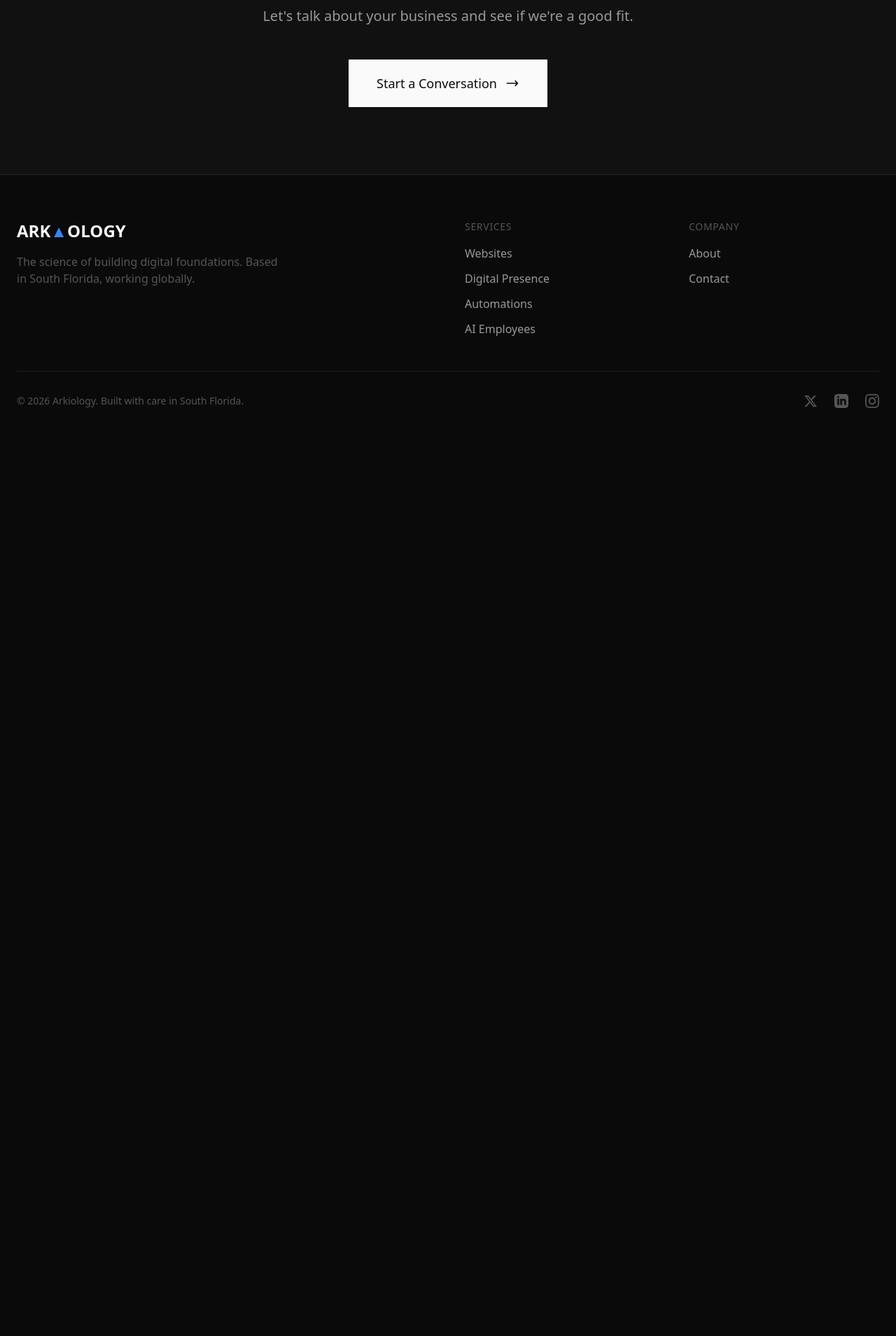
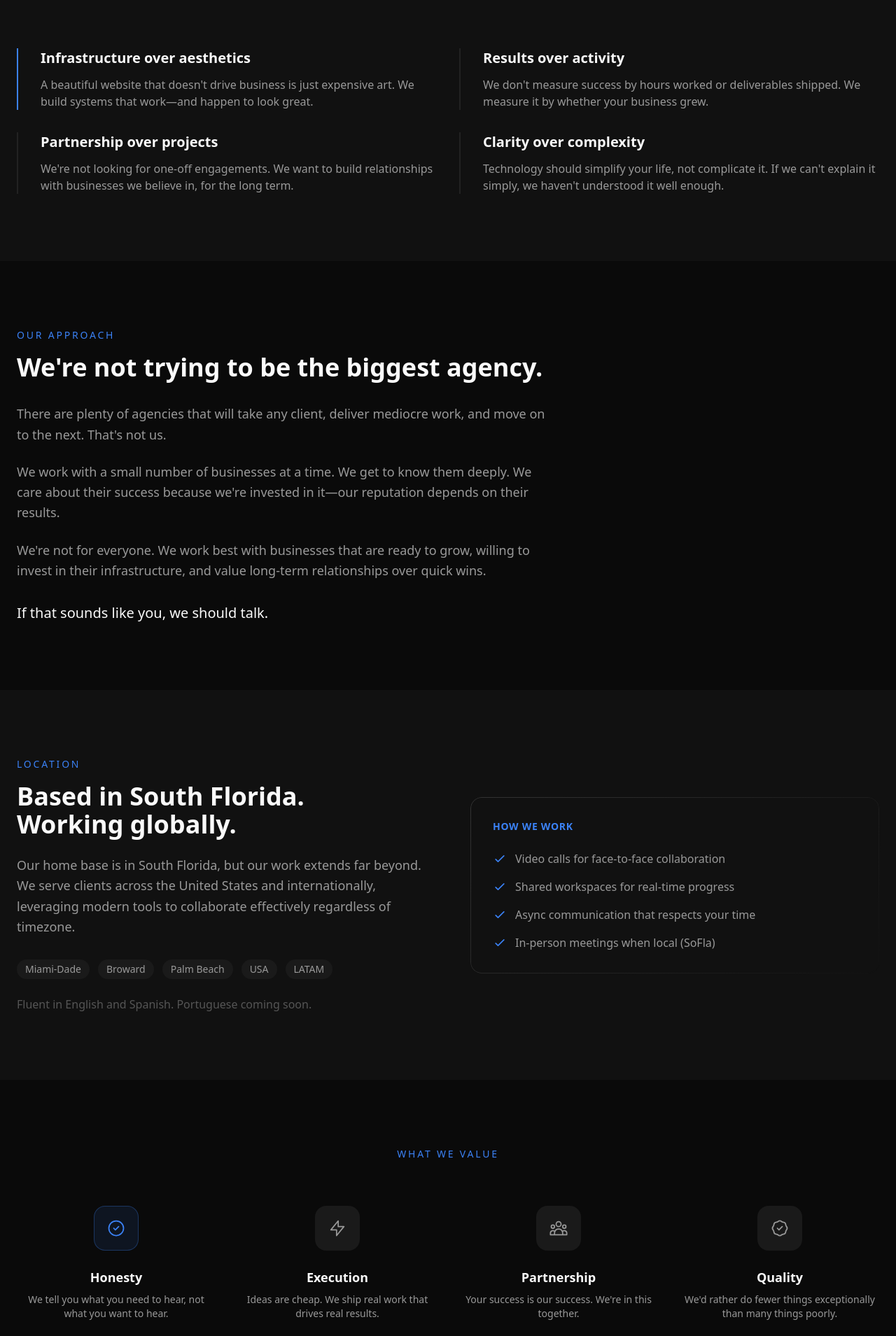
Before and after one commit to ArkiologykrA/arkiology-website, a Next.js app: page /about in a window 1280 px wide. Shown: the part 1271-3180 px from the top of the page at 70% size. Before the commit the page ends 1918 px from the top, so only its background shows below. Built offline with nearby package versions, Linux system fonts and the light colour scheme.

Commit message:
Expand: Full About page with all sections

```diff
--- a/app/about/page.tsx
+++ b/app/about/page.tsx
@@ -55,6 +55,124 @@ export default function AboutPage() {
         </div>
       </section>
 
+      {/* Philosophy */}
+      <section className="py-24 px-6 bg-ark-dark">
+        <div className="max-w-7xl mx-auto">
+          <p className="text-ark-accent text-sm uppercase tracking-[0.2em] mb-4">Philosophy</p>
+          <h2 className="text-3xl md:text-4xl font-bold mb-16">What we believe.</h2>
+          <div className="grid md:grid-cols-2 gap-8">
+            <div className="border-l-2 border-ark-accent pl-8">
+              <h3 className="text-xl font-semibold mb-3">Infrastructure over aesthetics</h3>
+              <p className="text-ark-light">A beautiful website that doesn&apos;t drive business is just expensive art. We build systems that work—and happen to look great.</p>
+            </div>
+            <div className="border-l-2 border-ark-border pl-8">
+              <h3 className="text-xl font-semibold mb-3">Results over activity</h3>
+              <p className="text-ark-light">We don&apos;t measure success by hours worked or deliverables shipped. We measure it by whether your business grew.</p>
+            </div>
+            <div className="border-l-2 border-ark-border pl-8">
+              <h3 className="text-xl font-semibold mb-3">Partnership over projects</h3>
+              <p className="text-ark-light">We&apos;re not looking for one-off engagements. We want to build relationships with businesses we believe in, for the long term.</p>
+            </div>
+            <div className="border-l-2 border-ark-border pl-8">
+              <h3 className="text-xl font-semibold mb-3">Clarity over complexity</h3>
+              <p className="text-ark-light">Technology should simplify your life, not complicate it. If we can&apos;t explain it simply, we haven&apos;t understood it well enough.</p>
+            </div>
+          </div>
+        </div>
+      </section>
+
+      {/* Approach */}
+      <section className="py-24 px-6">
+        <div className="max-w-7xl mx-auto">
+          <div className="max-w-3xl">
+            <p className="text-ark-accent text-sm uppercase tracking-[0.2em] mb-4">Our Approach</p>
+            <h2 className="text-3xl md:text-4xl font-bold mb-8">
+              We&apos;re not trying to be the biggest agency.
+            </h2>
+            <div className="text-lg text-ark-light space-y-6 leading-relaxed">
+              <p>
+                There are plenty of agencies that will take any client, deliver mediocre work, and move on to the next. That&apos;s not us.
+              </p>
+              <p>
+                We work with a small number of businesses at a time. We get to know them deeply. We care about their success because we&apos;re invested in it—our reputation depends on their results.
+              </p>
+              <p>
+                We&apos;re not for everyone. We work best with businesses that are ready to grow, willing to invest in their infrastructure, and value long-term relationships over quick wins.
+              </p>
+              <p className="text-ark-white font-medium text-xl mt-8">
+                If that sounds like you, we should talk.
+              </p>
+            </div>
+          </div>
+        </div>
+      </section>
+
+      {/* Location */}
+      <section className="py-24 px-6 bg-ark-dark">
+        <div className="max-w-7xl mx-auto">
+          <div className="grid lg:grid-cols-2 gap-16 items-center">
+            <div>
+              <p className="text-ark-accent text-sm uppercase tracking-[0.2em] mb-4">Location</p>
+              <h2 className="text-3xl md:text-4xl font-bold mb-6">
+                Based in South Florida.<br />
+                Working globally.
+              </h2>
+              <p className="text-lg text-ark-light leading-relaxed mb-8">
+                Our home base is in South Florida, but our work extends far beyond. We serve clients across the United States and internationally, leveraging modern tools to collaborate effectively regardless of timezone.
+              </p>
+              <div className="flex flex-wrap gap-3 mb-6">
+                <span className="px-3 py-1 bg-ark-gray rounded-full text-sm text-ark-light">Miami-Dade</span>
+                <span className="px-3 py-1 bg-ark-gray rounded-full text-sm text-ark-light">Broward</span>
+                <span className="px-3 py-1 bg-ark-gray rounded-full text-sm text-ark-light">Palm Beach</span>
+                <span className="px-3 py-1 bg-ark-gray rounded-full text-sm text-ark-light">USA</span>
+                <span className="px-3 py-1 bg-ark-gray rounded-full text-sm text-ark-light">LATAM</span>
+              </div>
+              <p className="text-ark-muted">
+                Fluent in English and Spanish. Portuguese coming soon.
+              </p>
+            </div>
+            <div className="gradient-border rounded-2xl p-8">
+              <p className="text-ark-accent font-semibold mb-6 uppercase text-sm tracking-wider">How We Work</p>
+              <ul className="space-y-4 text-ark-light">
+                {['Video calls for face-to-face collaboration', 'Shared workspaces for real-time progress', 'Async communication that respects your time', 'In-person meetings when local (SoFla)'].map((item) => (
+                  <li key={item} className="flex items-start gap-3">
+                    <svg className="w-5 h-5 text-ark-accent mt-0.5 flex-shrink-0" fill="none" stroke="currentColor" viewBox="0 0 24 24">
+                      <path strokeLinecap="round" strokeLinejoin="round" strokeWidth="2" d="M5 13l4 4L19 7" />
+                    </svg>
+                    <span>{item}</span>
+                  </li>
+                ))}
+              </ul>
+            </div>
+          </div>
+        </div>
+      </section>
+
+      {/* Values */}
+      <section className="py-24 px-6">
+        <div className="max-w-7xl mx-auto">
+          <p className="text-ark-accent text-sm uppercase tracking-[0.2em] mb-4 text-center">What We Value</p>
+          <div className="grid md:grid-cols-4 gap-8 mt-16">
+            {[
+              { icon: 'M9 12l2 2 4-4m6 2a9 9 0 11-18 0 9 9 0 0118 0z', title: 'Honesty', desc: 'We tell you what you need to hear, not what you want to hear.', featured: true },
+              { icon: 'M13 10V3L4 14h7v7l9-11h-7z', title: 'Execution', desc: 'Ideas are cheap. We ship real work that drives real results.' },
+              { icon: 'M17 20h5v-2a3 3 0 00-5.356-1.857M17 20H7m10 0v-2c0-.656-.126-1.283-.356-1.857M7 20H2v-2a3 3 0 015.356-1.857M7 20v-2c0-.656.126-1.283.356-1.857m0 0a5.002 5.002 0 019.288 0M15 7a3 3 0 11-6 0 3 3 0 016 0zm6 3a2 2 0 11-4 0 2 2 0 014 0zM7 10a2 2 0 11-4 0 2 2 0 014 0z', title: 'Partnership', desc: 'Your success is our success. We\'re in this together.' },
+              { icon: 'M9 12l2 2 4-4M7.835 4.697a3.42 3.42 0 001.946-.806 3.42 3.42 0 014.438 0 3.42 3.42 0 001.946.806 3.42 3.42 0 013.138 3.138 3.42 3.42 0 00.806 1.946 3.42 3.42 0 010 4.438 3.42 3.42 0 00-.806 1.946 3.42 3.42 0 01-3.138 3.138 3.42 3.42 0 00-1.946.806 3.42 3.42 0 01-4.438 0 3.42 3.42 0 00-1.946-.806 3.42 3.42 0 01-3.138-3.138 3.42 3.42 0 00-.806-1.946 3.42 3.42 0 010-4.438 3.42 3.42 0 00.806-1.946 3.42 3.42 0 013.138-3.138z', title: 'Quality', desc: 'We\'d rather do fewer things exceptionally than many things poorly.' }
+            ].map(({ icon, title, desc, featured }) => (
+              <div key={title} className="text-center">
+                <div className={`w-16 h-16 mx-auto mb-6 rounded-2xl ${featured ? 'bg-ark-accent/10 border border-ark-accent/30' : 'bg-ark-gray'} flex items-center justify-center`}>
+                  <svg className={`w-7 h-7 ${featured ? 'text-ark-accent' : 'text-ark-light'}`} fill="none" stroke="currentColor" viewBox="0 0 24 24">
+                    <path strokeLinecap="round" strokeLinejoin="round" strokeWidth="1.5" d={icon} />
+                  </svg>
+                </div>
+                <h3 className="text-lg font-semibold mb-2">{title}</h3>
+                <p className="text-ark-light text-sm">{desc}</p>
+              </div>
+            ))}
+          </div>
+        </div>
+      </section>
+
       <section className="py-24 px-6 bg-ark-dark">
         <div className="max-w-7xl mx-auto text-center">
           <h2 className="text-4xl md:text-5xl font-bold mb-8">
```
